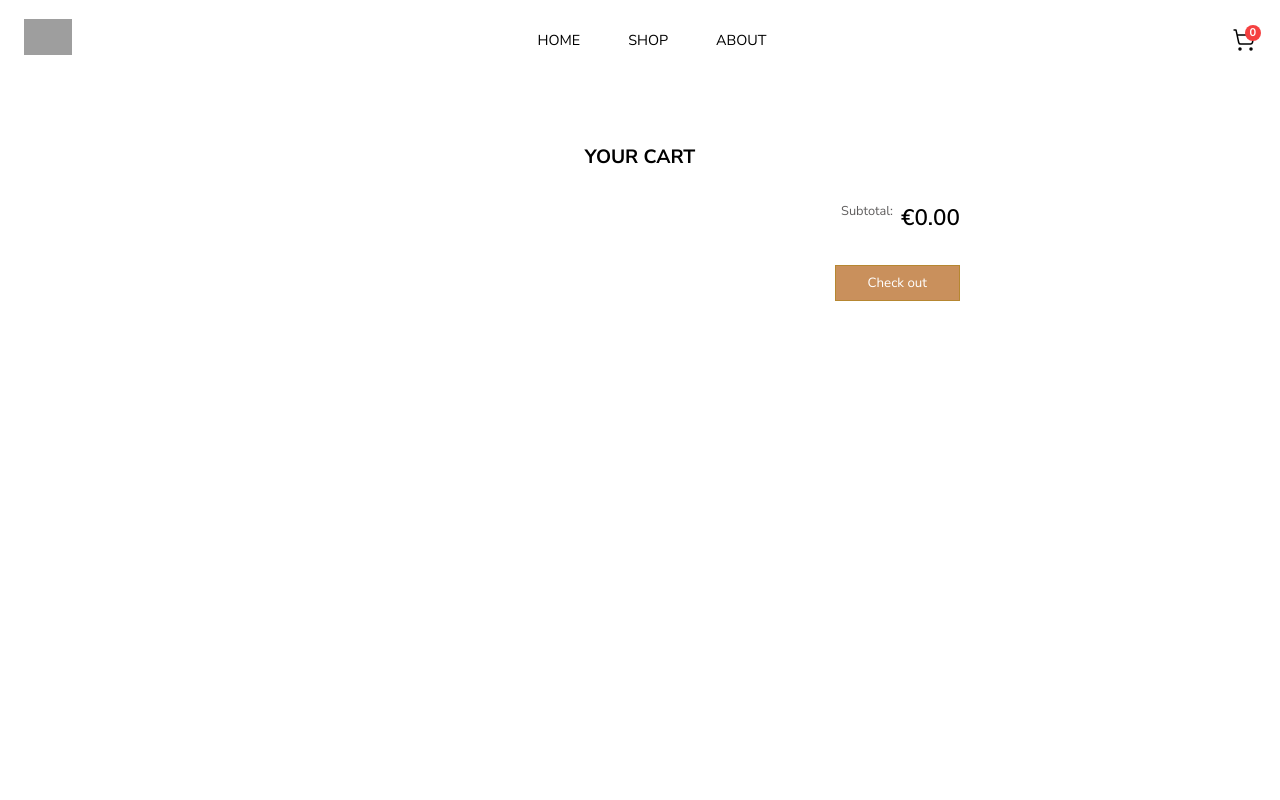
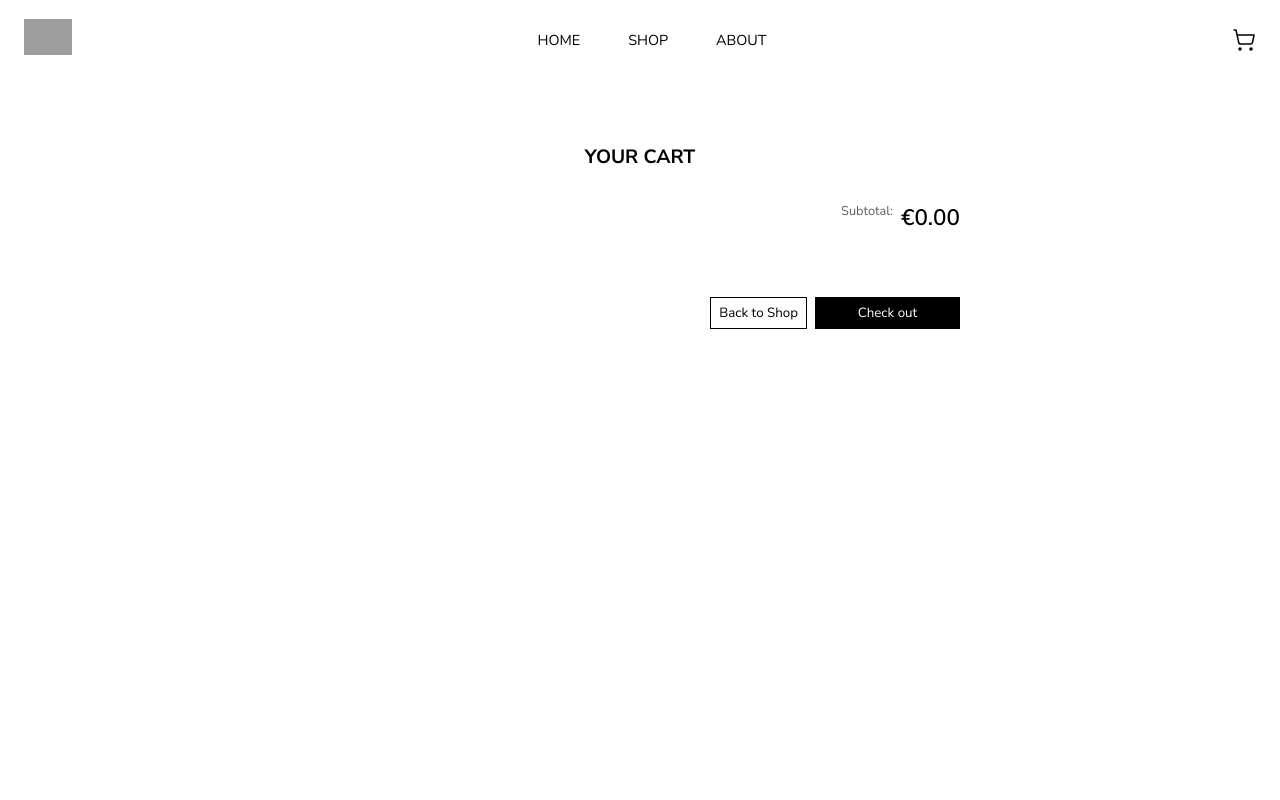
Before and after one commit to NRG55/coffee-shop, a React (Vite) app: page /shopping-cart in a window 1280 px wide. Shown: the top 800 px of the page. Built offline with nearby package versions, Linux system fonts and the light colour scheme; grey boxes are pictures that could not be loaded.

Commit message:
Update(App.jsx): removeProductFromCart function is added (shopping cart is updated)

```diff
--- a/src/App.jsx
+++ b/src/App.jsx
@@ -23,12 +23,23 @@ function App() {
         };
     };
 
+    const removeProductFromCart = (productId) => {
+        setCartProducts((previousCartProducts) => {
+            const newCartProducts = { ...previousCartProducts };
+
+            delete newCartProducts[productId];
+
+            return newCartProducts;
+        });
+    };
+
     const productsQuantityInCart = () => Object.values(cartProducts).reduce((a, b) => a + b, 0);
 
     return (
         <>
             <Router
                 addProductToCart={addProductToCart}
+                removeProductFromCart={removeProductFromCart}
                 productsQuantityInCart={productsQuantityInCart()}
                 cartProducts={cartProducts}
                 setCartProducts={setCartProducts}
--- a/src/Router.jsx
+++ b/src/Router.jsx
@@ -8,7 +8,13 @@ import CardsSection from "./components/cardsSection/CardsSection";
 import ProductPage from "./pages/productPage/ProductPage";
 import ShoppingCart from "./pages/shoppingCart/ShoppingCart";
 
-const Router = ({ productsQuantityInCart, addProductToCart, cartProducts, setCartProducts }) => {
+const Router = ({
+                productsQuantityInCart,
+                addProductToCart,
+                removeProductFromCart,
+                cartProducts,
+                setCartProducts
+               }) => {
     const router = createBrowserRouter([
         {
             path:'/',
@@ -43,6 +49,7 @@ const Router = ({ productsQuantityInCart, addProductToCart, cartProducts, setCar
                                             cartProducts={cartProducts}
                                             setCartProducts={setCartProducts}
                                             addProductToCart={addProductToCart}
+                                            removeProductFromCart={removeProductFromCart}
                                     />
                         }
             ]
--- a/src/components/cartItem/CartItem.jsx
+++ b/src/components/cartItem/CartItem.jsx
@@ -4,7 +4,7 @@ import getImage from '../../utils/getImage';
 import QuantityInput from '../quantityInput/QuantityInput';
 import { getProductById } from '../../utils/filter';
 
-const CartItem = ({ productId, productsQuantities, setProductsQuantities, addProductToCart }) => {
+const CartItem = ({ productId, productsQuantities, setProductsQuantities, addProductToCart, removeProductFromCart }) => {
     const isShoppingCart = true;
     const productImage = getImage(productId);
     const productObject = getProductById(productId);
@@ -29,7 +29,7 @@ const CartItem = ({ productId, productsQuantities, setProductsQuantities, addPro
                 <Link>
                     <p className={styles.productName}>{productObject.name}</p>
                 </Link>
-                <button>Delete</button>
+                <button onClick={() => removeProductFromCart(productId)}>Delete</button>
                 <div>
                 <p className={styles.productPrice}>price: €{productObject.price}</p>
                 <QuantityInput
--- a/src/components/cartList/CartList.jsx
+++ b/src/components/cartList/CartList.jsx
@@ -7,7 +7,7 @@ const CartList = ({ cartProducts, addProductToCart, removeProductFromCart }) =>
 
     return (
         <>
-           {Object.entries(productsQuantities).map((cartProduct) =>
+           {Object.entries(cartProducts).map((cartProduct) =>
            // cartProduct[0] -> product id, cartProduct[1] -> product quantity
                 <CartItem
                     key={"cartItem" + cartProduct[0]}
@@ -15,6 +15,7 @@ const CartList = ({ cartProducts, addProductToCart, removeProductFromCart }) =>
                     productsQuantities={productsQuantities}
                     setProductsQuantities={setProductsQuantities}
                     addProductToCart={addProductToCart}
+                    removeProductFromCart={removeProductFromCart}
                 />)}
         </>
     );
--- a/src/components/shoppingCartButton/ShoppingCartButton.jsx
+++ b/src/components/shoppingCartButton/ShoppingCartButton.jsx
@@ -10,11 +10,10 @@ const ShoppingCartButton = ({ productsQuantityInCart }) => {
                     color={`${useLocation().pathname === "/" ? "white": "black"}`}
                     strokeWidth="1.5"
                 />
-                <span
-                    className={styles.counter}
-                >
-                <small>{productsQuantityInCart}</small>
-                </span>
+                 {productsQuantityInCart !== 0 ?
+                 <span className={styles.counter}>
+                    <small>{productsQuantityInCart}</small>
+                </span> :  null}
             </button>
         </Link>
     );
--- a/src/pages/shoppingCart/ShoppingCart.jsx
+++ b/src/pages/shoppingCart/ShoppingCart.jsx
@@ -1,6 +1,7 @@
 import styles from './ShoppingCart.module.css';
 import CartList from '../../components/cartList/CartList';
 import { getProductById } from '../../utils/filter';
+import { Link } from 'react-router-dom';
 
 const ShoppingCart = ({ cartProducts, addProductToCart, removeProductFromCart }) => {
     const getCartTotal = () => {
@@ -29,7 +30,12 @@ const ShoppingCart = ({ cartProducts, addProductToCart, removeProductFromCart })
                     <p className={styles.subtotalText}>Subtotal:</p>
                     <p className={styles.subtotalPrice}>€{getCartTotal()}</p>
                 </div>
-                <button className={styles.checkoutButton}>Check out</button>
+                <div className={styles.buttonsContainer}>
+                    <Link to="/shop/all">
+                        <button className={styles.backToShopButton}>Back to Shop</button>
+                    </Link>
+                    <button className={styles.checkoutButton}>Check out</button>
+                </div>
             </div>
         </section>
     );
--- a/src/pages/shoppingCart/ShoppingCart.module.css
+++ b/src/pages/shoppingCart/ShoppingCart.module.css
@@ -18,7 +18,7 @@
 .subtotal {
     display: flex;
     justify-self: end;
-    margin-bottom: 2rem;
+    margin-bottom: 4rem;
 }
 
 .subtotalText {
@@ -32,13 +32,41 @@
     font-weight: 600;
 }
 
+.buttonsContainer {
+    display: grid;
+    grid-template-columns: 2fr 3fr;
+    justify-self: end;
+    height: 2rem;
+    width: fit-content;
+    gap: .5rem;
+}
+
+.buttonsContainer button {
+    height: 100%;
+}
+
+.backToShopButton {
+    cursor: pointer;
+    padding: 0 .5rem;
+    background-color: white;
+    color: black;
+    border: solid 1px black;
+}
+
 .checkoutButton {
-    display: grid;
-    justify-self: end;
     cursor: pointer;
-    padding: .5rem 2rem;
-    background-color: rgb(201, 144, 92);
+    background-color: black;
     color: white;
-    border: solid 1px rgb(182, 135, 49);
+    border: none
+}
 
+.buttonsContainer .checkoutButton:hover {
+    background-color: transparent;
+    color: black;
+    border: solid 1px black;
 }
+
+.buttonsContainer .backToShopButton:hover {
+    background-color: black;
+    color: white;
+}
```
